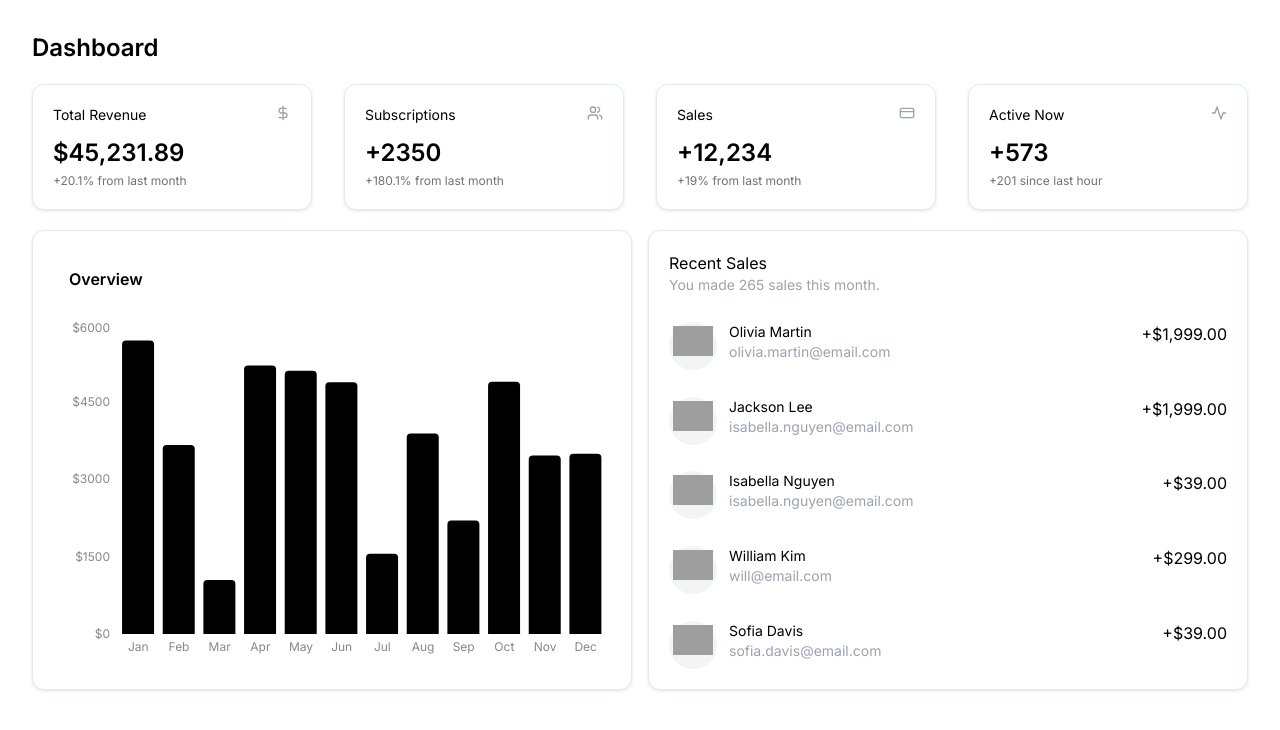
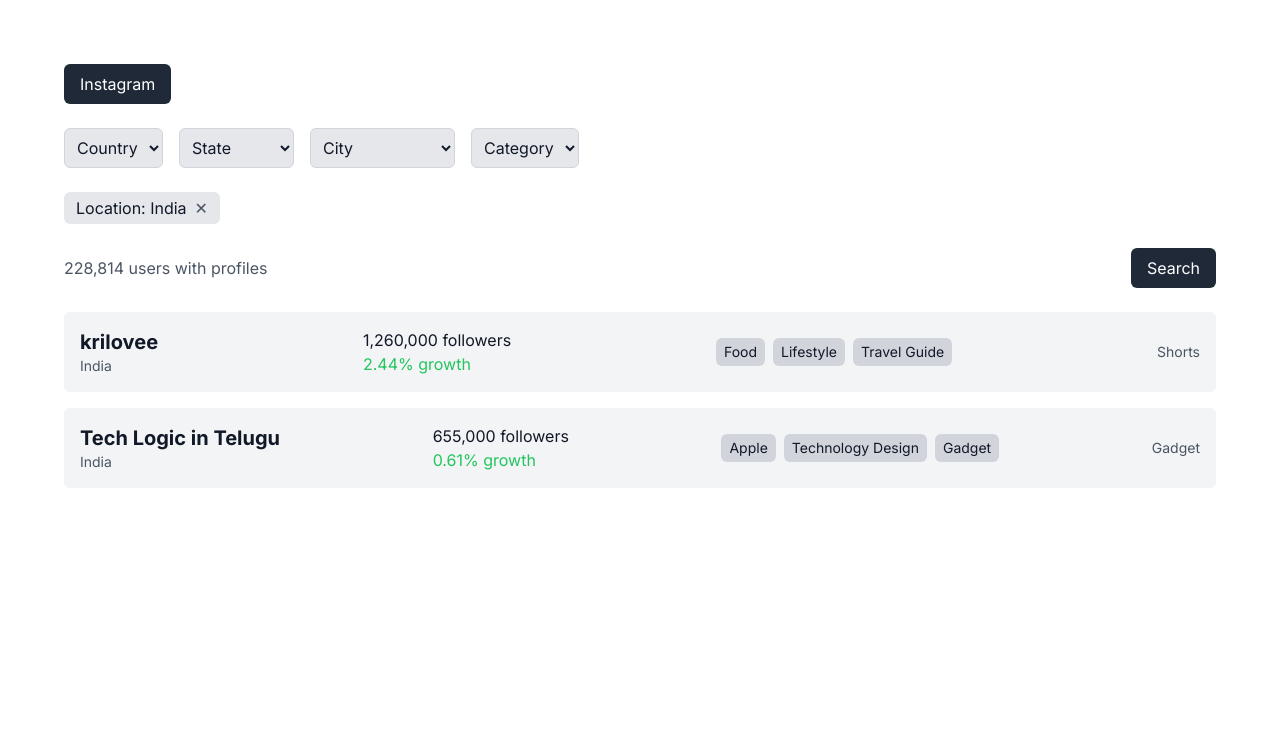
Before and after one commit to jay-2001/next-repo, a Next.js app: page /dashboard in a window 1280 px wide. Shown: the top 730 px of the page. Built offline with nearby package versions, Linux system fonts and the light colour scheme; grey boxes are pictures that could not be loaded; what tailwindcss-debug-screens would draw is missing.

Commit message:
Feature: Created Dashboard

```diff
--- a/src/app/dashboard/dashboard.tsx
+++ b/src/app/dashboard/dashboard.tsx
@@ -1,107 +1,123 @@
 /** @format */
+"use client";
 
-import PageTitle from "@/components/PageTitle";
-import Image from "next/image";
-import { DollarSign, Users, CreditCard, Activity } from "lucide-react";
-import Card, { CardContent, CardProps } from "@/components/Card";
-import BarChart from "@/components/BarChart";
-import SalesCard, { SalesProps } from "@/components/SalesCard";
+import { useState } from "react";
 
-const cardData: CardProps[] = [
+interface Filter {
+    label: string;
+}
+
+interface Influencer {
+    name: string;
+    country: string;
+    platform: string[];
+    language: string;
+    followers: string;
+    growth: string;
+    topics: string[];
+    niche: string;
+}
+
+const Dashboard: React.FC = () => {
+    const [selectedFilters, setSelectedFilters] = useState<Filter[]>([{ label: 'Location: India' }]);
+
+    const handleRemoveFilter = (label: string) => {
+        setSelectedFilters(selectedFilters.filter(filter => filter.label !== label));
+    };
+
+    const influencers: Influencer[] = [
         {
-    label: "Total Revenue",
-    amount: "$45,231.89",
-    discription: "+20.1% from last month",
-    icon: DollarSign
+            name: 'krilovee',
+            country: 'India',
+            platform: ['Instagram'],
+            language: 'English',
+            followers: '1,260,000',
+            growth: '2.44%',
+            topics: ['Food', 'Lifestyle', 'Travel Guide'],
+            niche: 'Shorts',
         },
         {
-    label: "Subscriptions",
-    amount: "+2350",
-    discription: "+180.1% from last month",
-    icon: Users
+            name: 'Tech Logic in Telugu',
+            country: 'India',
+            platform: ['Instagram'],
+            language: 'English',
+            followers: '655,000',
+            growth: '0.61%',
+            topics: ['Apple', 'Technology Design', 'Gadget'],
+            niche: 'Gadget',
         },
-  {
-    label: "Sales",
-    amount: "+12,234",
-    discription: "+19% from last month",
-    icon: CreditCard
-  },
-  {
-    label: "Active Now",
-    amount: "+573",
-    discription: "+201 since last hour",
-    icon: Activity
-  }
     ];
 
-const uesrSalesData: SalesProps[] = [
-  {
-    name: "Olivia Martin",
-    email: "olivia.martin@email.com",
-    saleAmount: "+$1,999.00"
-  },
-  {
-    name: "Jackson Lee",
-    email: "isabella.nguyen@email.com",
-    saleAmount: "+$1,999.00"
-  },
-  {
-    name: "Isabella Nguyen",
-    email: "isabella.nguyen@email.com",
-    saleAmount: "+$39.00"
-  },
-  {
-    name: "William Kim",
-    email: "will@email.com",
-    saleAmount: "+$299.00"
-  },
-  {
-    name: "Sofia Davis",
-    email: "sofia.davis@email.com",
-    saleAmount: "+$39.00"
-  }
-];
+    return (
+        <div className="p-8 bg-white text-gray-900">
+            {/* Platform Selector */}
+            <div className="flex space-x-4 mb-6">
+                <button className="py-2 px-4 rounded-md text-white bg-gray-800">Instagram</button>
+            </div>
 
-export default function Dashboard() {
-  return (
-    <div className="flex flex-col gap-5  w-full">
-      <PageTitle title="Dashboard" />
-      <section className="grid w-full grid-cols-1 gap-4 gap-x-8 transition-all sm:grid-cols-2 xl:grid-cols-4">
-        {cardData.map((d, i) => (
-          <Card
-            key={i}
-            amount={d.amount}
-            discription={d.discription}
-            icon={d.icon}
-            label={d.label}
-          />
+            {/* Filters Row */}
+            <div className="flex space-x-4 mb-6">
+                <select className="p-2 rounded-md bg-gray-200 border border-gray-300">
+                    <option>Country</option>
+                    <option>India</option>
+                    <option>USA</option>
+                </select>
+                <select className="p-2 rounded-md bg-gray-200 border border-gray-300">
+                    <option>State</option>
+                    <option>Karnataka</option>
+                    <option>California</option>
+                </select>
+                <select className="p-2 rounded-md bg-gray-200 border border-gray-300">
+                    <option>City</option>
+                    <option>Bangalore</option>
+                    <option>San Francisco</option>
+                </select>
+                <select className="p-2 rounded-md bg-gray-200 border border-gray-300">
+                    <option>Category</option>
+                    <option>Tech</option>
+                    <option>Food</option>
+                </select>
+            </div>
+
+            {/* Selected Filters */}
+            <div className="flex space-x-2 mb-6">
+                {selectedFilters.map((filter, index) => (
+                    <div key={index} className="flex items-center space-x-2 bg-gray-200 py-1 px-3 rounded-md">
+                        <span>{filter.label}</span>
+                        <button onClick={() => handleRemoveFilter(filter.label)} className="text-gray-600">✕</button>
+                    </div>
                 ))}
-      </section>
-      <section className="grid grid-cols-1  gap-4 transition-all lg:grid-cols-2">
-        <CardContent>
-          <p className="p-4 font-semibold">Overview</p>
+            </div>
 
-          <BarChart />
-        </CardContent>
-        <CardContent className="flex justify-between gap-4">
-          <section>
-            <p>Recent Sales</p>
-            <p className="text-sm text-gray-400">
-              You made 265 sales this month.
-            </p>
-          </section>
-          {uesrSalesData.map((d, i) => (
-            <SalesCard
-              key={i}
-              email={d.email}
-              name={d.name}
-              saleAmount={d.saleAmount}
-            />
+            {/* Profile Count and Search */}
+            <div className="flex justify-between items-center mb-6">
+                <span className="text-gray-600">228,814 users with profiles</span>
+                <button className="py-2 px-4 rounded-md bg-gray-800 text-white">Search</button>
+            </div>
+
+            {/* Influencers List */}
+            <div className="space-y-4">
+                {influencers.map((influencer, index) => (
+                    <div key={index} className="p-4 bg-gray-100 rounded-md flex justify-between items-center">
+                        <div>
+                            <div className="text-xl font-bold">{influencer.name}</div>
+                            <div className="text-sm text-gray-600">{influencer.country}</div>
+                        </div>
+                        <div>
+                            <div className="text-right">{influencer.followers} followers</div>
+                            <div className="text-green-500">{influencer.growth} growth</div>
+                        </div>
+                        <div className="flex space-x-2">
+                            {influencer.topics.map((topic, idx) => (
+                                <span key={idx} className="bg-gray-300 py-1 px-2 rounded-md text-sm">{topic}</span>
                             ))}
-        </CardContent>
-
-        {/*  */}
-      </section>
+                        </div>
+                        <div className="text-sm text-gray-600">{influencer.niche}</div>
+                    </div>
+                ))}
+            </div>
         </div>
     );
-}
+};
+
+export default Dashboard;
```
Lines whose indentation alone changed are shown as unchanged.
